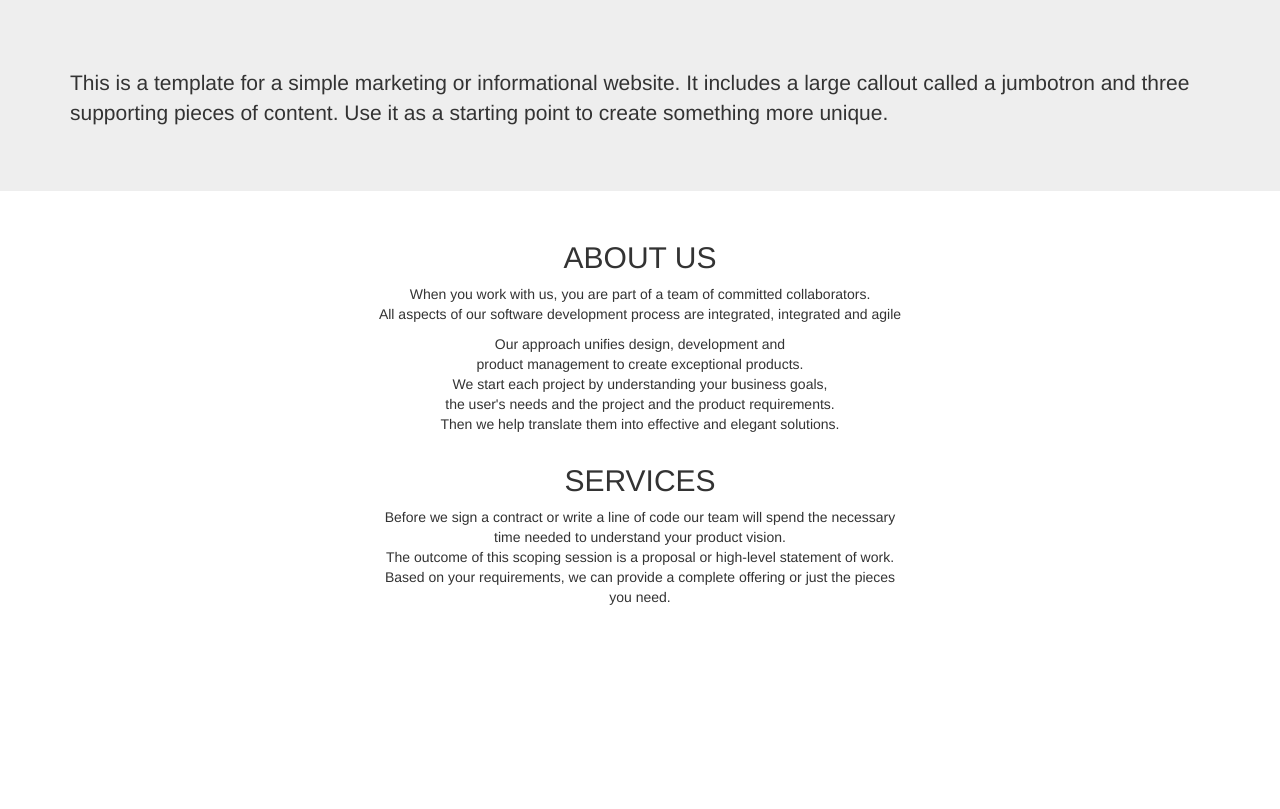
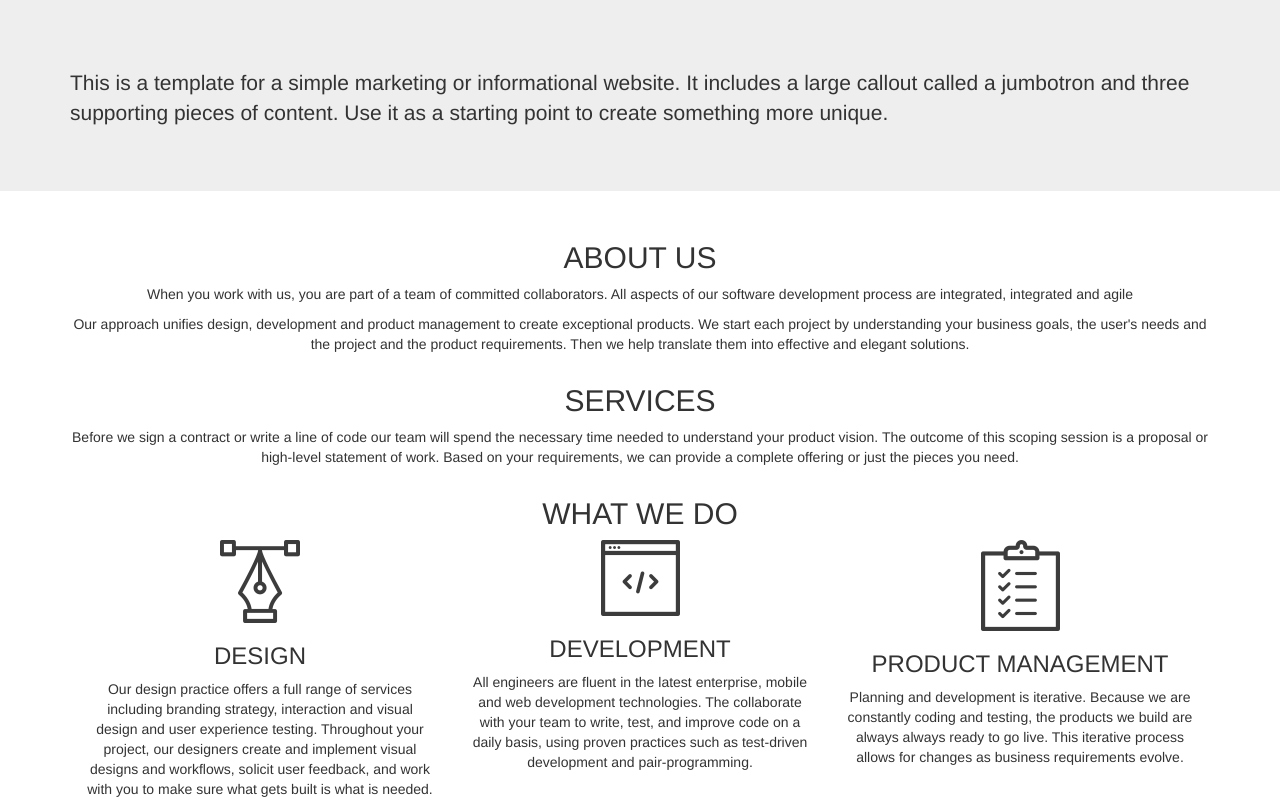
Before and after one commit to vonmises/Delani-Studios, a plain HTML site: page index.html in a window 1280 px wide. Drawn offline with nearby package versions, Linux system fonts and the light colour scheme.

Commit message:
added "what we do" section and service icons

```diff
--- a/index.html
+++ b/index.html
@@ -16,14 +16,14 @@
 				<div class="col-md-12 text-center">
 					<h2>ABOUT US</h2>
 					<p>
-						When you work with us, you are part of a team of committed collaborators. <br>
+						When you work with us, you are part of a team of committed collaborators.
 						All aspects of our software development process are integrated, integrated and agile
 					</p>
 					<p>
-						Our approach unifies design, development and<br>
-						product management to create exceptional products.<br>
-						We start each project by understanding your business goals,<br>
-						the user's needs and the project and the product requirements.<br>
+						Our approach unifies design, development and
+						product management to create exceptional products.
+						We start each project by understanding your business goals,
+						the user's needs and the project and the product requirements.
 						Then we help translate them into effective and elegant solutions.
 					</p>
 				</div>
@@ -32,15 +32,48 @@
 				<div class="col-md-12 text-center">
 					<h2>SERVICES</h2>
 					<p>
-						Before we sign a contract or write a line of code our team will spend the necessary<br>
-						time needed to understand your product vision.<br>
-						The outcome of this scoping session is a proposal or high-level statement of work.<br>
-						Based on your requirements, we can provide a complete offering or just the pieces<br>
+						Before we sign a contract or write a line of code our team will spend the necessary
+						time needed to understand your product vision.
+						The outcome of this scoping session is a proposal or high-level statement of work.
+						Based on your requirements, we can provide a complete offering or just the pieces
 						you need.
 					</p>
+				</p>
+			</div>
+		</div>
+		<div class="row">
+			<div class="col-md-12 text-center">
+				<h2>WHAT WE DO</h2>
+				<div class="col-xs-4">
+					<img src="service-icons/design.png">
+					<h3>DESIGN</h3>
+					<p>
+						Our design practice offers a full range of services including branding strategy,
+						interaction and visual design and user experience testing.
+						Throughout your project, our designers create and implement visual designs and workflows,
+						solicit user feedback, and work with you to make sure what gets built is what is needed.
+					</p>
+				</div>
+				<div class="col-xs-4">
+					<img src="service-icons/development.png">
+					<h3>DEVELOPMENT</h3>
+					<p>
+						All engineers are fluent in the latest enterprise, mobile and web development technologies.
+						The collaborate with your team to write, test, and improve code on a daily basis, using proven
+						practices such as test-driven development and pair-programming.
+					</p>
+				</div>
+				<div class="col-xs-4">
+					<img src="service-icons/product-management.png">
+					<h3>PRODUCT MANAGEMENT</h3>
+					<p>
+						Planning and development is iterative. Because we are constantly coding and testing, the
+						products we build are always always ready to go live. This iterative process allows for
+						changes as business requirements evolve.
 					</p>
 				</div>
 			</div>
 		</div>
-	</body>
+	</div>
+</body>
 </html>
```
Also changed, not shown: service-icons/design.png (added), service-icons/development.png (added), service-icons/product-management.png (added).
